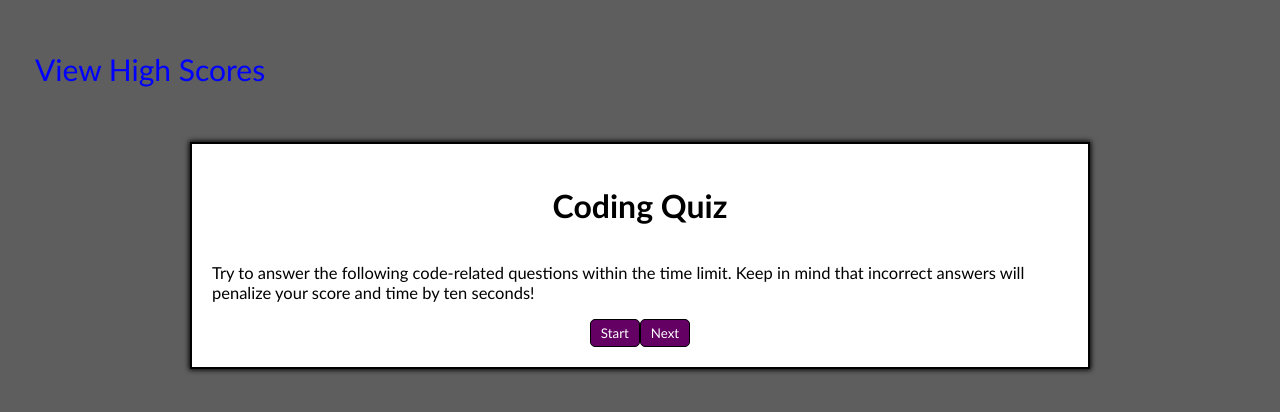
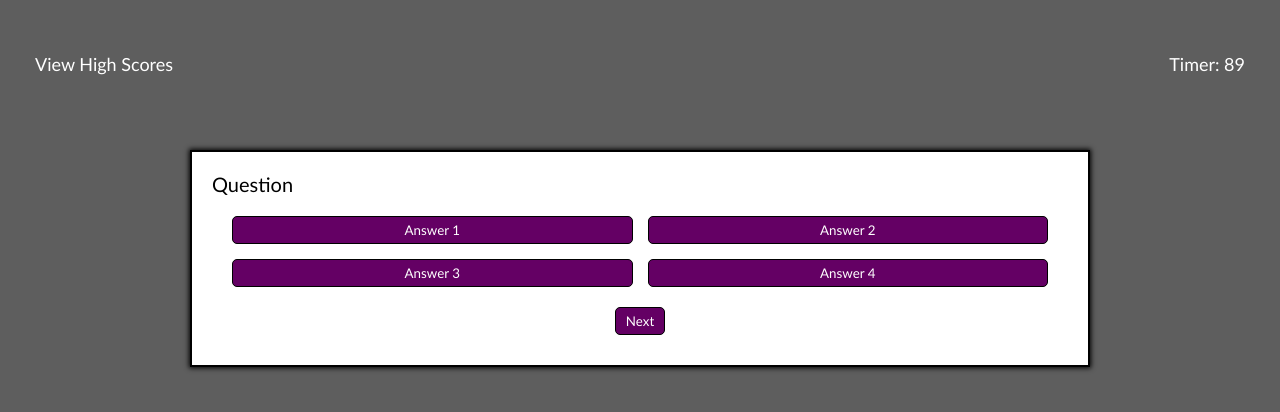
Before and after one commit to Wittywhitaker14/Quiz-Game, a plain HTML site: page index.html in a window 1280 px wide. Both pictures are taken after a click on the button "Start". Drawn offline with Linux system fonts and the light colour scheme.

Commit message:
Set up the timer and the function for it

```diff
--- a/index.html
+++ b/index.html
@@ -6,17 +6,18 @@
     <meta name="viewport" content="width=device-width, initial-scale=1.0">
     <link rel="stylesheet" href="styles.css">
     <script defer src="script.js"></script>
-    <title>Quiz Game</title>
+    <title>Coding Quiz</title>
 </head>
 <body>
     <header>
         <h1>
             <a class="high-score" href="#viewHighScores">View High Scores</a>
         </h1>
+      <h1 id="countdown"></h1>
     </header>
     <div class = "container">
         <div id="question-container" class = "hide">
-            <div id="question">Question</div>
+            <div id="question" class="question-section">Question</div>
             <div id="answer-btns" class="btn-grid">
                 <button class="btn">Answer 1</button>
                 <button class="btn">Answer 2</button>
@@ -25,9 +26,11 @@
             </div>
         </div>
         <div class="control-btns">
-            <h1>Coding Quiz</h1>
-            <div>
-                <p>Try to answer the following code-related questions within the time limit. Keep in mind that incorrect answers will penalize your score and time by ten seconds!</p>
+            <div id="quiz" class="hide">
+                <h2>Coding Quiz</h2>
+                <div>
+                    <p>Try to answer the following code-related questions within the time limit. Keep in mind that incorrect answers will penalize your score and time by ten seconds!</p>
+                </div>
             </div>
             <button id="start-btn" class="start btn">Start</button>
             <button id="next-btn" class="next btn">Next</button>
--- a/script.js
+++ b/script.js
@@ -0,0 +1,59 @@
+// Setting up the variables
+var timerEl = document.getElementById('countdown')
+var startBtn = document.getElementById('start-btn')
+var quiz = document.getElementById('quiz')
+var questionContainerEl = document.getElementById('question-container')
+var shuffleQuestions, currentQuestion
+
+
+startBtn.addEventListener('click', startQuiz)
+
+// The Functions
+
+function quizText() {
+    quiz.classList.remove('hide')
+}
+quizText();
+
+function startQuiz () {
+    startBtn.classList.add('hide')
+    quiz.classList.add('hide')
+    questionContainerEl.classList.remove('hide')
+    shuffleQuestions = questions.sort(() => Math.random() - .5)
+    currentQuestion = 0
+    countdown();
+    nextQuestion()
+}
+
+function countdown() {
+    var timeLeft = 90;
+    var timeInterval = setInterval(function(){
+        if (timeLeft > 0) {
+            timerEl.textContent = 'Timer: ' + timeLeft;
+            timeLeft--;
+        } else {
+            timerEl.textContent = '';
+            clearInterval(timeInterval);
+        }
+    }, 1000);
+}
+
+function nextQuestion () {
+
+}
+
+function answer () {
+
+}
+
+// The Questions
+
+var questions = [
+    {
+        question: '',
+        answer: [
+            {text:'', correct: true},
+            {text: '', correct: false}
+        ]
+    }
+]
--- a/styles.css
+++ b/styles.css
@@ -19,6 +19,12 @@ body p {
     font-size: 16.5px;
 }
 
+body h2 {
+    text-align: center;
+    font-size: 50px;
+    text-decoration: underline;
+}
+
 header {
     width: 100%;
     height: 50px;
@@ -30,18 +36,18 @@ header {
 
 header h1 {
     font-weight: normal;
-    color: blue;
-    font-size: 30px;
+    color: white;
+    font-size: 18px;
     margin: 0;
 }
 
 header a {
     text-decoration: none;
-    color: blue;
+    color: white;
 }
 
 .high-score:hover {
-    text-decoration: underline black;
+    text-decoration: underline 2px black;
 }
 
 .container {
@@ -49,8 +55,12 @@ header a {
     max-width: 85%;
     border: 2px solid black;
     box-shadow: 0 0 5px 1px;
-    padding: 10px;
+    padding: 20px;
     background-color: white;
+}
+
+.question-section {
+    font-size: 20px;
 }
 
 .btn-grid {
```
